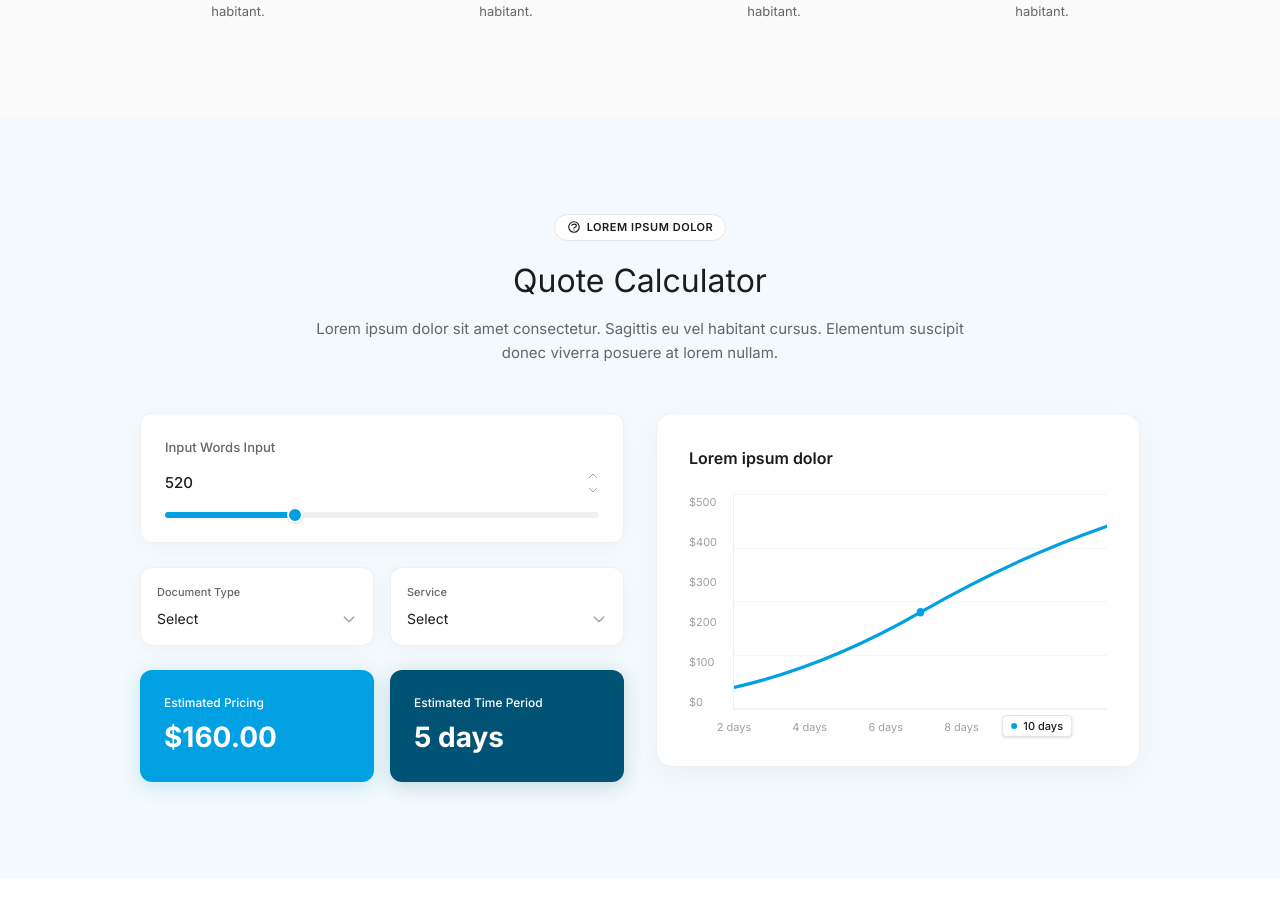
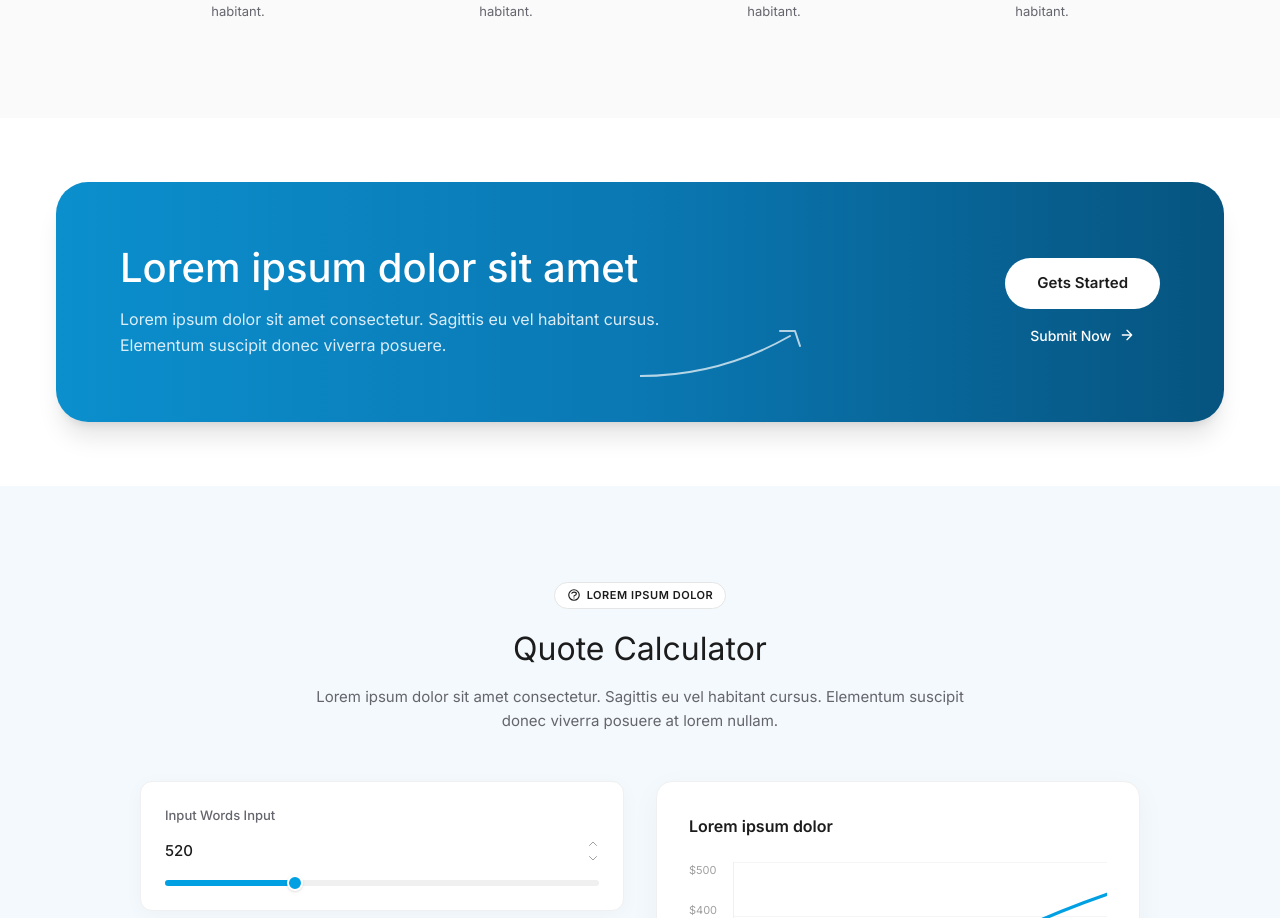
Before and after one commit to yaswanth65/submit-right, a Next.js app: page / in a window 1280 px wide. Shown: the part 2563-3481 px from the top of the page. Built offline with nearby package versions, Linux system fonts and the light colour scheme.

Commit message:
properties

```diff
--- a/app/page.tsx
+++ b/app/page.tsx
@@ -12,6 +12,7 @@ import  Testimonials  from "@/components/landing/Testimonials";
 import { FAQ } from "@/components/landing/FAQ";
 import { Newsletter } from "@/components/landing/Newsletter";
 import { Footer } from "@/components/landing/Footer";
+import { AboutMidBanner } from "@/components/about/AboutMidBanner";
 
 export default function Home() {
   return (
@@ -21,6 +22,7 @@ export default function Home() {
       <TrustedLogos />
       <DomainsServices />
       <WhyChoose />
+      <AboutMidBanner />
       <QuoteCalculator />
       <WhatWeSolve />
       <Packages />
```
